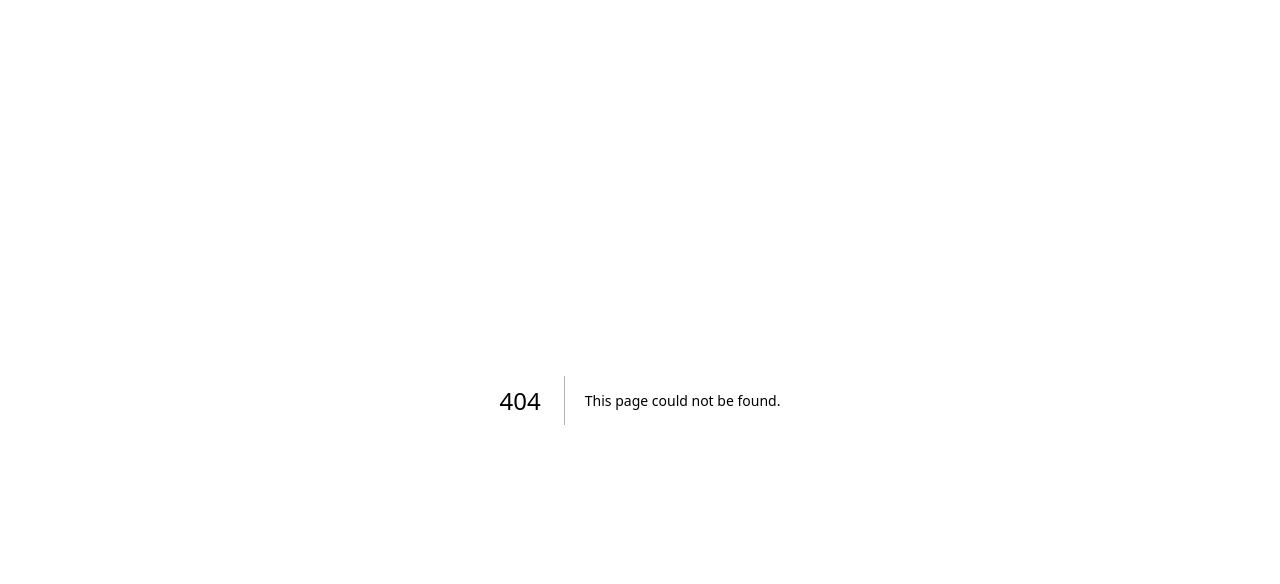
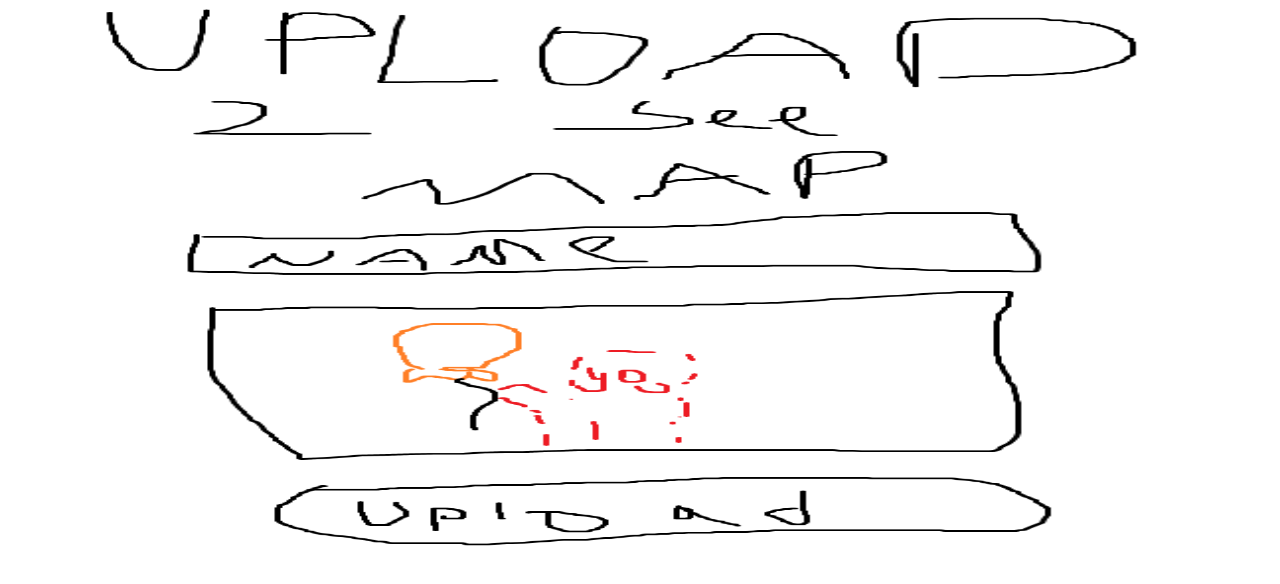
Before and after one commit to sofgry19/screenprintedballoons, a Next.js app: page /upload in a window 1280 px wide. Before the commit this address had no page. Shown: the top 584 px of the page. Built offline with nearby package versions, Linux system fonts and the light colour scheme.

Commit message:
created upload page with wireframe

```diff
--- /dev/null
+++ b/app/upload/page.tsx
@@ -0,0 +1,11 @@
+"use client";
+
+import Image from "next/image";
+
+export default function Home() {
+  return (
+    <div className="h-full w-full p-20 bg-zinc-50 font-sans dark:bg-black">
+      <Image alt="" src="/wireframe.png" fill={true} />
+    </div>
+  );
+}
```
Also changed, not shown: public/wireframe.png (added).
